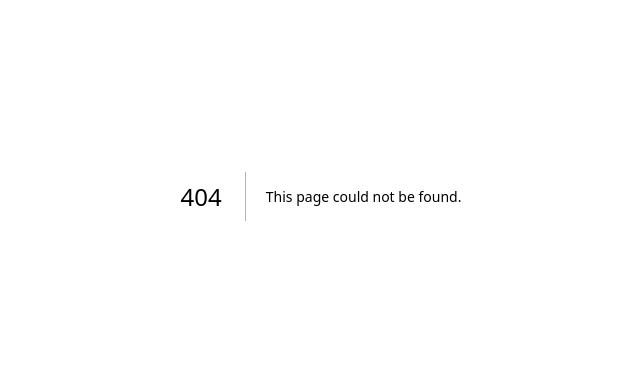
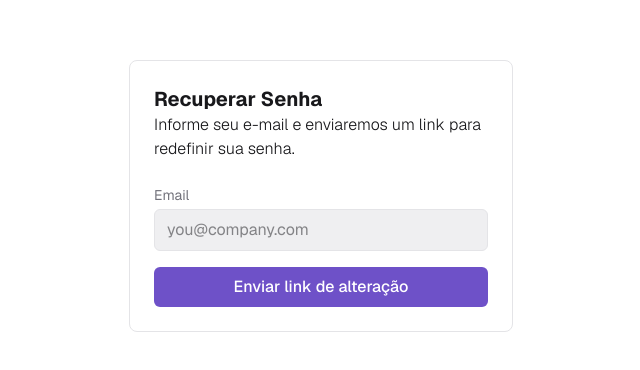
Before and after one commit to pedro-codar/security_inspections, a Next.js app: page /auth/reset-password in a window 1280 px wide. Before the commit this address had no page. Shown: the part 204-574 px from the top of the page, without its empty margins (319-959 px from the left). Built offline with nearby package versions, Linux system fonts and the light colour scheme.

Commit message:
reset  pasword

```diff
--- /dev/null
+++ b/app/api/send-email/route.ts
@@ -0,0 +1,31 @@
+import { NextRequest, NextResponse } from 'next/server'
+
+export async function POST(req: NextRequest) {
+  const { to, subject, htmlContent } = await req.json()
+
+  if (!to || typeof to !== 'string') {
+    return NextResponse.json({ error: 'to is not valid' }, { status: 400 })
+  }
+
+  const response = await fetch('https://api.brevo.com/v3/smtp/email', {
+    method: 'POST',
+    headers: {
+      accept: 'application/json',
+      'content-type': 'application/json',
+      'api-key': process.env.BREVO_API_KEY!,
+    },
+    body: JSON.stringify({
+      sender: { name: 'Sua Empresa', email: 'calmaraapp@gmail.com' },
+      to: [{ email: to }],
+      subject,
+      htmlContent,
+    }),
+  })
+
+  if (!response.ok) {
+    const error = await response.text()
+    return NextResponse.json({ error }, { status: response.status })
+  }
+
+  return NextResponse.json(await response.json())
+}
--- /dev/null
+++ b/app/auth/reset-password/page.tsx
@@ -0,0 +1,104 @@
+'use client'
+
+import { FormEvent, useState } from 'react'
+import { useRouter } from 'next/navigation'
+import { toast } from 'sonner'
+
+export default function ResetPasswordPage() {
+  const router = useRouter()
+
+  const [email, setEmail] = useState('')
+  const [error, setError] = useState('')
+  const [loading, setLoading] = useState(false)
+  const [emailSent, setEmailSent] = useState(false)
+
+    async function handleSendEmail(Event: React.FormEvent){
+        Event.preventDefault()
+
+        if(!email){
+            toast.error("Digite o email.")
+            return
+        }
+        setError('')
+        setLoading(true)
+
+        try {
+            const res = await fetch('/api/send-email', {
+                method: 'POST',
+                headers: {
+                    'content-type': 'application/json',
+                },
+                body: JSON.stringify({
+                    to: email,
+                    subject: 'Redefinição de senha',
+                    htmlContent: '<p>Clique no link para redefinir sua senha.</p>',
+                })
+            })
+            if (!res.ok) toast.error('Falha ao enviar email')
+            setEmailSent(true)
+            toast.success("Email enviado com sucesso")
+
+        } catch {
+            setError('Erro ao enviar email')
+        } finally {
+            setLoading(false)
+        }
+    }
+
+
+
+  return (
+    <div className="flex min-h-screen items-center justify-center bg-background px-4">
+      {!emailSent ? (
+        <div className="w-full max-w-sm rounded-lg border border-border bg-card p-6">
+            <h1 className="text-xl font-bold text-foreground">
+                Recuperar Senha
+            </h1>
+            <h2 className='font-light text-[14spx] mb-6'>Informe seu e-mail e enviaremos um link para redefinir sua senha.</h2>
+
+            <form onSubmit={handleSendEmail} className="space-y-4">
+            <div>
+                <label className="mb-1 block text-sm text-muted-foreground">
+                Email
+                </label>
+                <input
+                type="email"
+                value={email}
+                onChange={(e) => setEmail(e.target.value)}
+                required
+                className="w-full rounded-md border border-border bg-input px-3 py-2 text-foreground outline-none focus:ring-2 focus:ring-ring"
+                placeholder="you@company.com"
+                />
+            </div>
+            {error && (
+                <p className="text-sm text-destructive">{error}</p>
+            )}
+
+            <button
+                type="submit"
+                disabled={loading}
+                className="w-full rounded-md bg-primary px-4 py-2 font-medium text-primary-foreground hover:opacity-90 disabled:opacity-50"
+            >
+                Enviar link de alteração
+            </button>
+            </form>
+        </div>
+      ) : (
+        <div className="w-full max-w-sm rounded-lg border border-border bg-card p-6">
+            <h1 className="text-xl font-bold text-foreground">
+                Email enviado com sucesso
+            </h1>
+            <h2 className='font-light text-[14spx] mb-6'>Verifique sua caixa de email.</h2>
+
+            <button
+                type="submit"
+                className="w-full rounded-md bg-primary px-4 py-2 font-medium text-primary-foreground hover:opacity-90 disabled:opacity-50"
+            >
+                Voltar
+            </button>
+        </div>
+      )}
+
+    </div>
+  )
+}
--- /dev/null
+++ b/app/email/page.tsx
@@ -0,0 +1,81 @@
+'use client'
+
+import { useState } from "react"
+
+const DAILY_LIMIT = 5
+
+export default function EmailFormatter() {
+  const [text, setText] = useState('')
+  const [result, setResult] = useState('')
+  const [isLoading, setIsLoading] = useState(false)
+
+  async function handleFormat() {
+    if (isLimitReached || !text.trim()) return
+
+    setIsLoading(true)
+
+    // Simulated call — replace with real API call
+    await new Promise((resolve) => setTimeout(resolve, 900))
+    setResult(
+      "Prezado(a),\n\nEspero que esteja bem. Gostaria de solicitar o envio do relatório até sexta-feira, conforme combinado anteriormente.\n\nFico à disposição para qualquer esclarecimento.\n\nAtenciosamente."
+    )
+    setUsesLeft((prev) => prev - 1)
+    setIsLoading(false)
+  }
+
+  return (
+    <div className="flex min-h-screen items-center justify-center bg-muted/40 p-6">
+      <div className="w-full max-w-md rounded-lg border border-border bg-card p-6 shadow-sm">
+        <div className="mb-1 flex items-center justify-between">
+          <h1 className="text-lg font-semibold text-card-foreground">
+            Formatar Email com IA
+          </h1>
+          <span className="rounded-full bg-warning/15 px-2 py-0.5 text-[10px] font-semibold uppercase tracking-wide text-warning">
+            Beta
+          </span>
+        </div>
+
+        <p className="mb-5 text-xs text-muted-foreground">
+          Cole um texto informal e a IA reescreve como um email profissional.
+        </p>
+
+        <label className="mb-1.5 block text-xs font-medium text-muted-foreground">
+          Seu texto
+        </label>
+        <textarea
+          value={text}
+          onChange={(e) => setText(e.target.value)}
+          placeholder="cole o que você já escreveu..."
+          rows={4}
+          disabled={isLimitReached}
+          className="mb-4 w-full resize-none rounded-lg border border-input bg-background px-3 py-2.5 text-sm text-foreground placeholder:text-muted-foreground focus:outline-none focus-visible:ring-2 focus-visible:ring-ring focus-visible:ring-offset-2 disabled:cursor-not-allowed disabled:opacity-50"
+        />
+
+        <button
+          onClick={handleFormat}
+          disabled={!text.trim() || isLoading}
+          className="w-full rounded-lg bg-primary px-4 py-2.5 text-sm font-medium text-primary-foreground transition-colors hover:bg-primary/90 focus:outline-none focus-visible:ring-2 focus-visible:ring-ring focus-visible:ring-offset-2 disabled:cursor-not-allowed disabled:opacity-50"
+        >
+          {isLoading ? "Formatando..." : isLimitReached ? "Limite diário atingido" : "Formatar Email"}
+        </button>
+
+        {result && (
+          <div className="mt-5 border-t border-dashed border-border pt-4">
+            <span className="mb-1.5 block text-xs uppercase tracking-wide text-muted-foreground">
+              Resultado
+            </span>
+            <p className="whitespace-pre-line rounded-lg bg-accent px-3 py-2.5 text-sm text-accent-foreground">
+              {result}
+            </p>
+          </div>
+        )}
+
+        {isLimitReached && (
+          <p className="mt-4 rounded-lg bg-destructive/10 px-3 py-2 text-center text-xs font-medium text-destructive">
+            Você atingiu o limite gratuito de hoje. Volte amanhã ou assine o plano Pro.
+          </p>
+        )}
+      </div>
+    </div>
+  )
+}
--- a/app/settings/page.tsx
+++ b/app/settings/page.tsx
@@ -62,20 +62,15 @@ export default function ProfileSettings() {
 
     const {data: { session }} = await supabase.auth.getSession()
 
-    if (!session) {
-        toast.error("Usuário não autenticado.")
-        return
-    }
-
     const {error} = await supabase
         .from("profile")
         .update({
             'name': "Pedro"
         })
-        .eq('id', session.user.id)
+        .eq('id', session?.user.id)
 
     if(error) {
-        toast.error(error.message)
+        toast.error("Erro ao editar foto de usuário")
         return
     }
 
```
